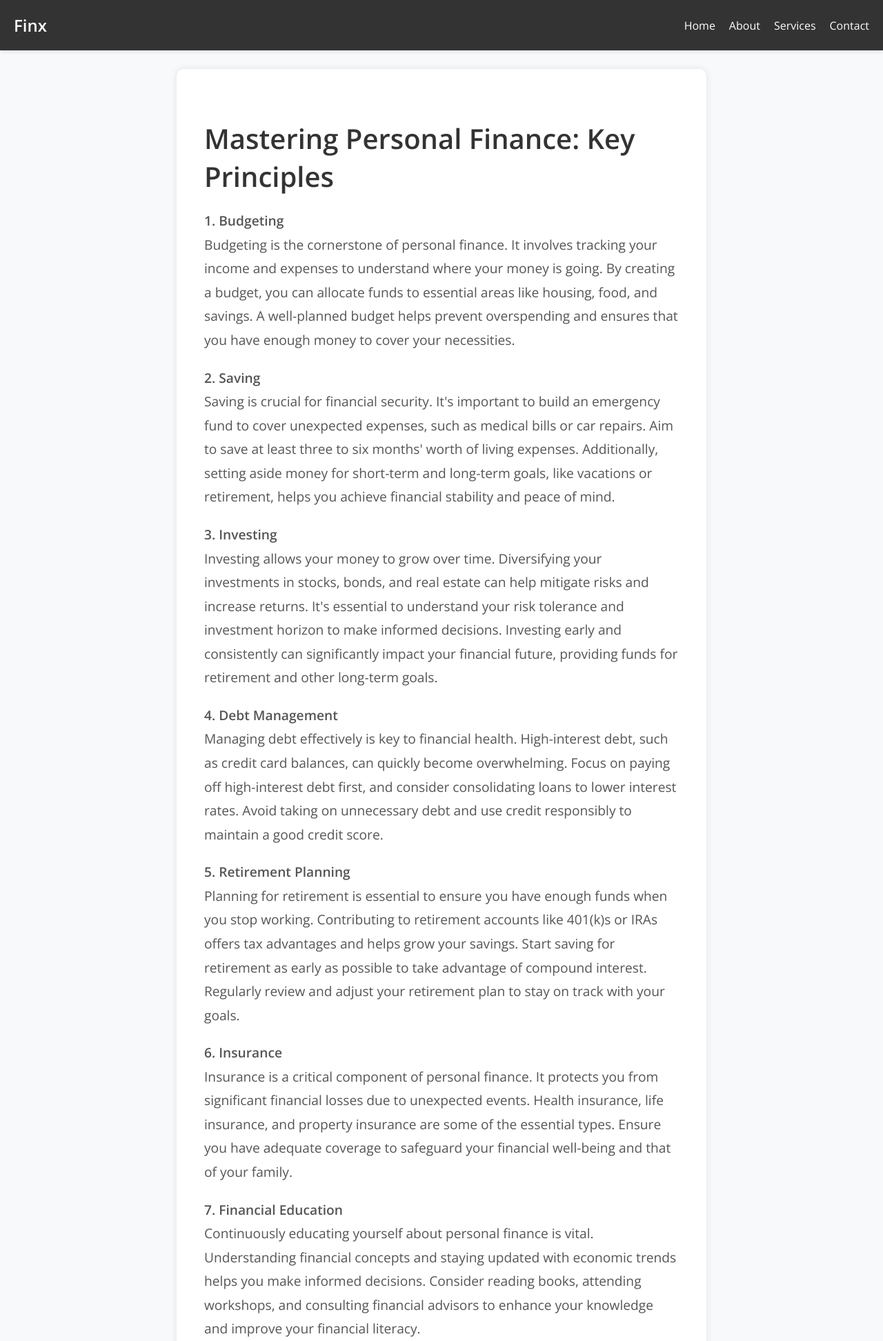
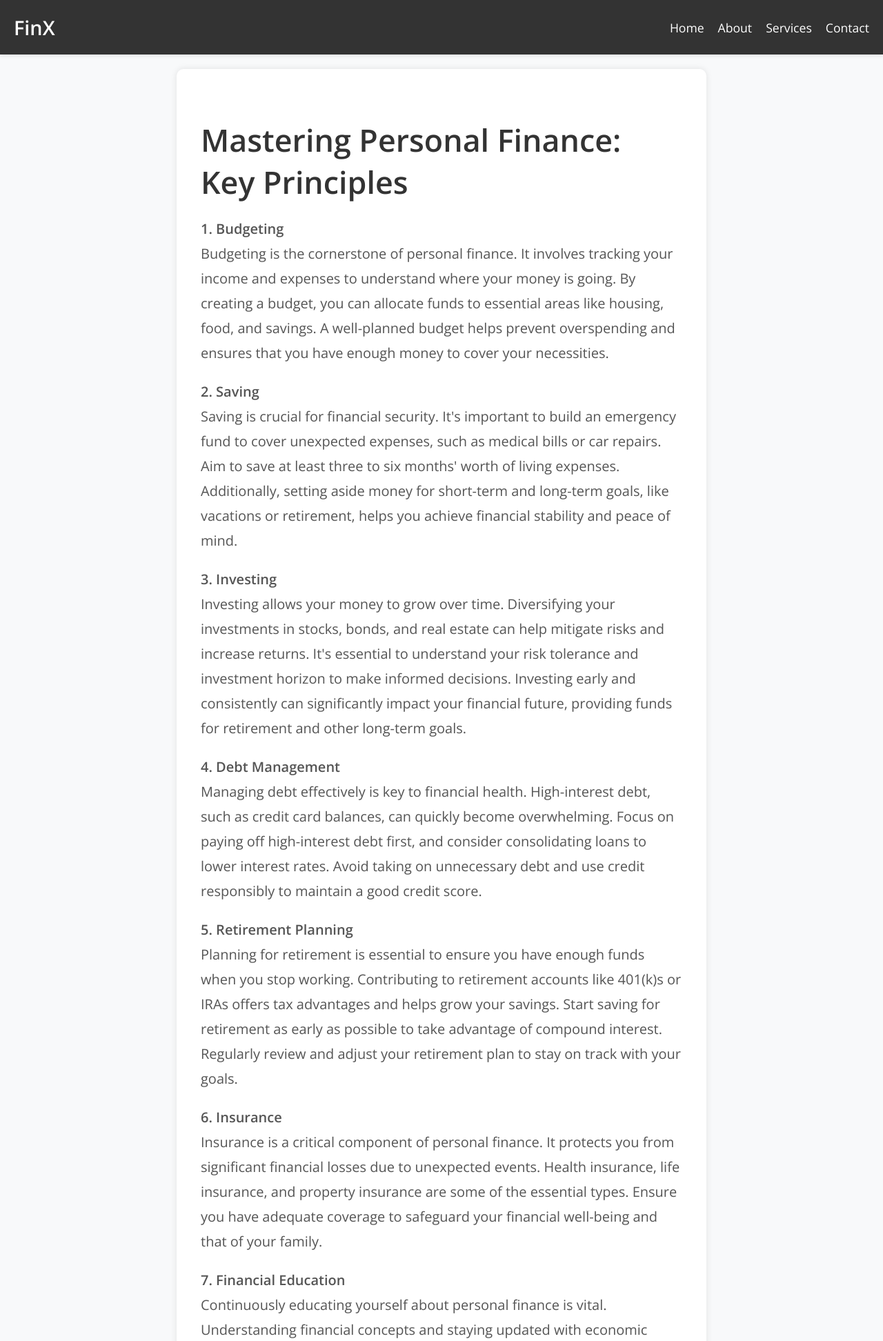
Before and after one commit to abhi5981/django_aws, a Django app: page /blog7 in a window 1280 px wide. Shown: the top 1944 px of the page at 69% size. Run offline with Django 4.2, Linux system fonts and the light colour scheme.

Commit message:
Updating css media

```diff
--- a/blog/templates/blog/blog7.html
+++ b/blog/templates/blog/blog7.html
@@ -10,7 +10,7 @@
 </head>
 <body>
     <header>
-        <div class="logo">Finx</div>
+        <div class="logo">FinX</div>
         <nav>
             <ul>
                 <li><a href="{% url 'index' %}">Home</a></li>
@@ -69,7 +69,7 @@
 
     <footer>
         <div class="footer-content">
-            <p>&copy; 2024 MyWebsite. All rights reserved.</p>
+            <p>&copy; 2024 FinX. All rights reserved.</p>
             <ul class="socials">
                 <li><a href="#">Facebook</a></li>
                 <li><a href="#">Twitter</a></li>
--- a/static/blog/css/blog6.css
+++ b/static/blog/css/blog6.css
@@ -1,3 +1,5 @@
+
+
 body {
     font-family: 'Open Sans', sans-serif;
     margin: 0;
@@ -6,6 +8,7 @@ body {
     flex-direction: column;
     align-items: center;
     padding: 0;
+    font-size: 14px; /* Base font size */
 }
 
 header {
@@ -24,7 +27,7 @@ header {
 
 header .logo {
     margin-left: 20px;
-    font-size: 1.5em;
+    font-size: 1.25em;
     font-weight: bold;
 }
 
@@ -42,7 +45,7 @@ header nav ul li {
 header nav ul li a {
     color: #fff;
     text-decoration: none;
-    font-size: 1em;
+    font-size: 0.875em;
 }
 
 header nav ul li a:hover {
@@ -50,9 +53,10 @@ header nav ul li a:hover {
 }
 
 .container {
-    width: 60%;
+    width: 90%;
+    max-width: 1200px;
     background-color: #fff;
-    padding: 40px;
+    padding: 35px; /* Use rem units */
     box-shadow: 0 0 10px rgba(0, 0, 0, 0.1);
     border-radius: 10px;
     box-sizing: border-box;
@@ -64,13 +68,13 @@ article {
 }
 
 h1 {
-    font-size: 2.5em;
+    font-size: 2.25em;
     margin-bottom: 20px;
     color: #333;
 }
 
 p {
-    font-size: 1.2em;
+    font-size: 1.1em;
     line-height: 1.8;
     color: #555;
     margin-bottom: 20px;
@@ -114,9 +118,141 @@ footer .socials li {
 footer .socials li a {
     color: #fff;
     text-decoration: none;
-    font-size: 1em;
+    font-size: 0.875em;
 }
 
 footer .socials li a:hover {
     text-decoration: underline;
 }
+
+/* Media Queries for Responsive Design */
+@media (max-width: 480px) {
+    body {
+        font-size: 10px; /* Adjust base font size */
+    }
+
+    header .logo {
+        font-size: 1.25em;
+    }
+
+    header nav ul li a {
+        font-size: 0.8em;
+    }
+
+    .container {
+        width: 90%;
+    }
+
+    h1 {
+        font-size: 2.25em;
+    }
+
+    p {
+        font-size: 1em;
+    }
+}
+
+
+@media (min-width: 480px) {
+    body {
+        font-size: 12px; /* Adjust base font size */
+    }
+
+    header .logo {
+        font-size: 1.5em;
+    }
+
+    header nav ul li a {
+        font-size: 1em;
+    }
+
+    .container {
+        width: 80%;
+    }
+
+    h1 {
+        font-size: 2.5em;
+    }
+
+    p {
+        font-size: 1.2em;
+    }
+}
+
+@media (min-width: 768px) {
+    body {
+        font-size: 13px; /* Adjust base font size */
+    }
+
+    header .logo {
+        font-size: 1.75em;
+    }
+
+    header nav ul li a {
+        font-size: 1.1em;
+    }
+
+    .container {
+        width: 70%;
+    }
+
+    h1 {
+        font-size: 2.75em;
+    }
+
+    p {
+        font-size: 1.3em;
+    }
+}
+
+@media (min-width: 1024px) {
+    body {
+        font-size: 13px; /* Adjust base font size */
+    }
+
+    header .logo {
+        font-size: 2em;
+    }
+
+    header nav ul li a {
+        font-size: 1.25em;
+    }
+
+    .container {
+        width: 65%;
+    }
+
+    h1 {
+        font-size: 3em;
+    }
+
+    p {
+        font-size: 1.4em;
+    }
+}
+
+@media (min-width: 1200px) {
+    body {
+        font-size: 16px; /* Adjust base font size */
+    }
+
+    header .logo {
+        font-size: 1.8em;
+    }
+
+    header nav ul li a {
+        font-size: 1.1em;
+    }
+
+    .container {
+        width: 60%;
+    }
+
+    h1 {
+        font-size: 2.8em;
+    }
+
+    p {
+        font-size: 1.25em;
+    }
+}
--- a/todoApp/settings.py
+++ b/todoApp/settings.py
@@ -24,7 +24,7 @@ BASE_DIR = Path(__file__).resolve().parent.parent
 SECRET_KEY = 'django-insecure-)(f8+k0)#+q5d--l+019ruu*h5^t@j3$wzl8&wni1q(wl8@q6b'
 
 # SECURITY WARNING: don't run with debug turned on in production!
-DEBUG = True
+DEBUG = False
 
 ALLOWED_HOSTS = ['finx.club', '18.204.198.255', '127.0.0.1']
 
```
Also changed, not shown: blog/static/blog/css/blog6.css (+142 -7 lines).
